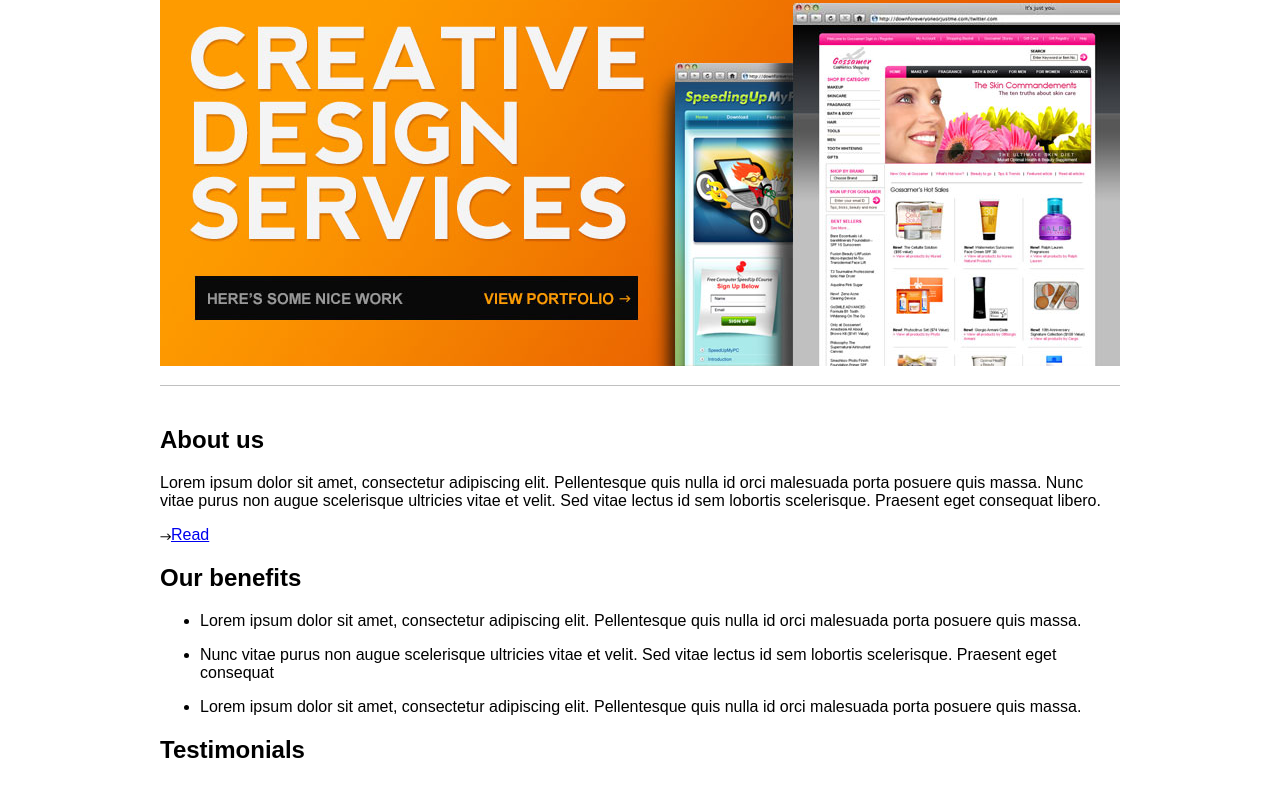
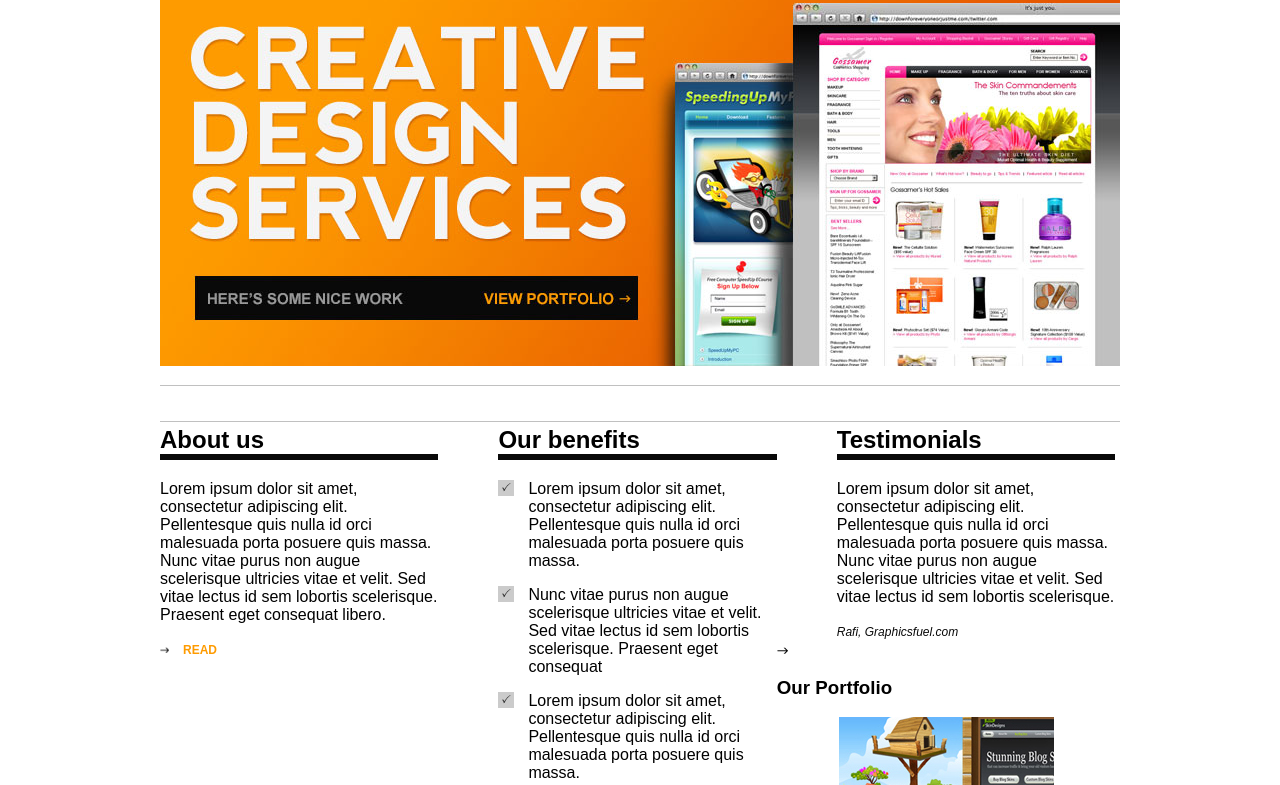
Before and after one commit to Kajoha/creativeStudio, a website: page index.html in a window 1280 px wide. Shown: the part 167-952 px from the top of the page. Drawn offline with Linux system fonts and the light colour scheme; files whose address does not match are found by name.

Commit message:
agregando estilos al div contenido

```diff
--- /dev/null
+++ b/sass/partial/_contenido.scss
@@ -0,0 +1,46 @@
+.title-border-bottom {
+    border-bottom: 6px solid #090909;
+}
+
+.link-arrow {
+    color: #fe9b00;
+    font-size: 12px;
+    font-weight: bold;
+    padding-left: 23px;
+    text-decoration: none;
+    text-transform: uppercase;
+    position: relative; }
+
+.link-arrow:hover {
+    text-decoration: underline; }
+
+.link-arrow-img {
+    width: 9px;
+    position: absolute;
+    left: 0;
+    top: 4px; }
+
+#box-benefits-list {
+    list-style: none;
+    margin: 0;
+    padding: 0;
+
+    li {
+        padding-left: 30px;
+        background-image: url("../img/check.png");
+        background-repeat: no-repeat;
+        background-position: top left; }
+}
+
+.box {
+    width: 29%;
+    float: left; }
+
+.box + .box {
+    margin-left: 6.25%; }
+
+.box-link {
+    color: #090909;
+    font-style: italic;
+    font-size: 12px;
+    text-decoration: none; }
--- a/sass/styles.scss
+++ b/sass/styles.scss
@@ -2,3 +2,4 @@
 @import 'partial/all';
 @import 'partial/navigation';
 @import 'partial/logo';
+@import 'partial/contenido';
```
Also changed, not shown: public/css/styles.css.
